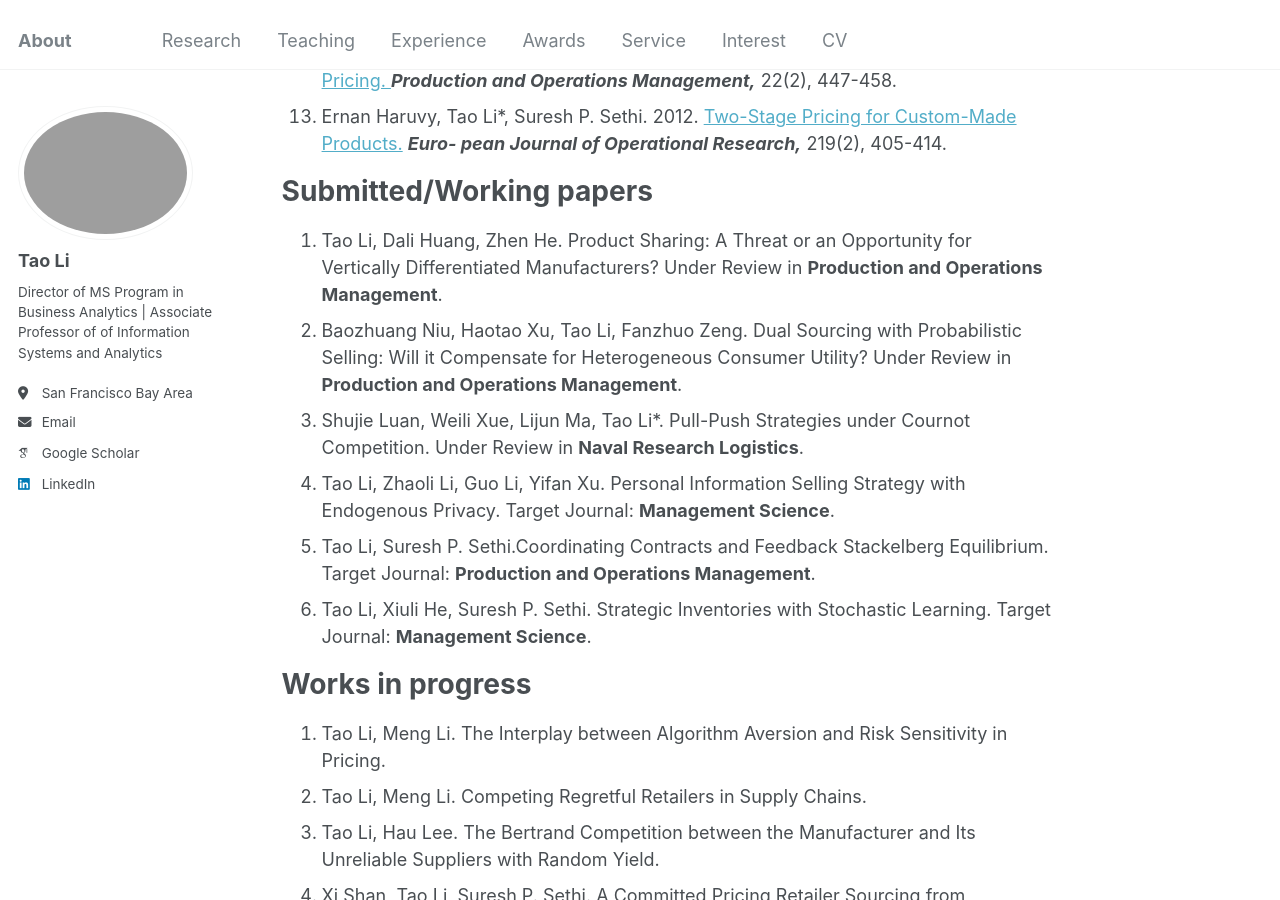
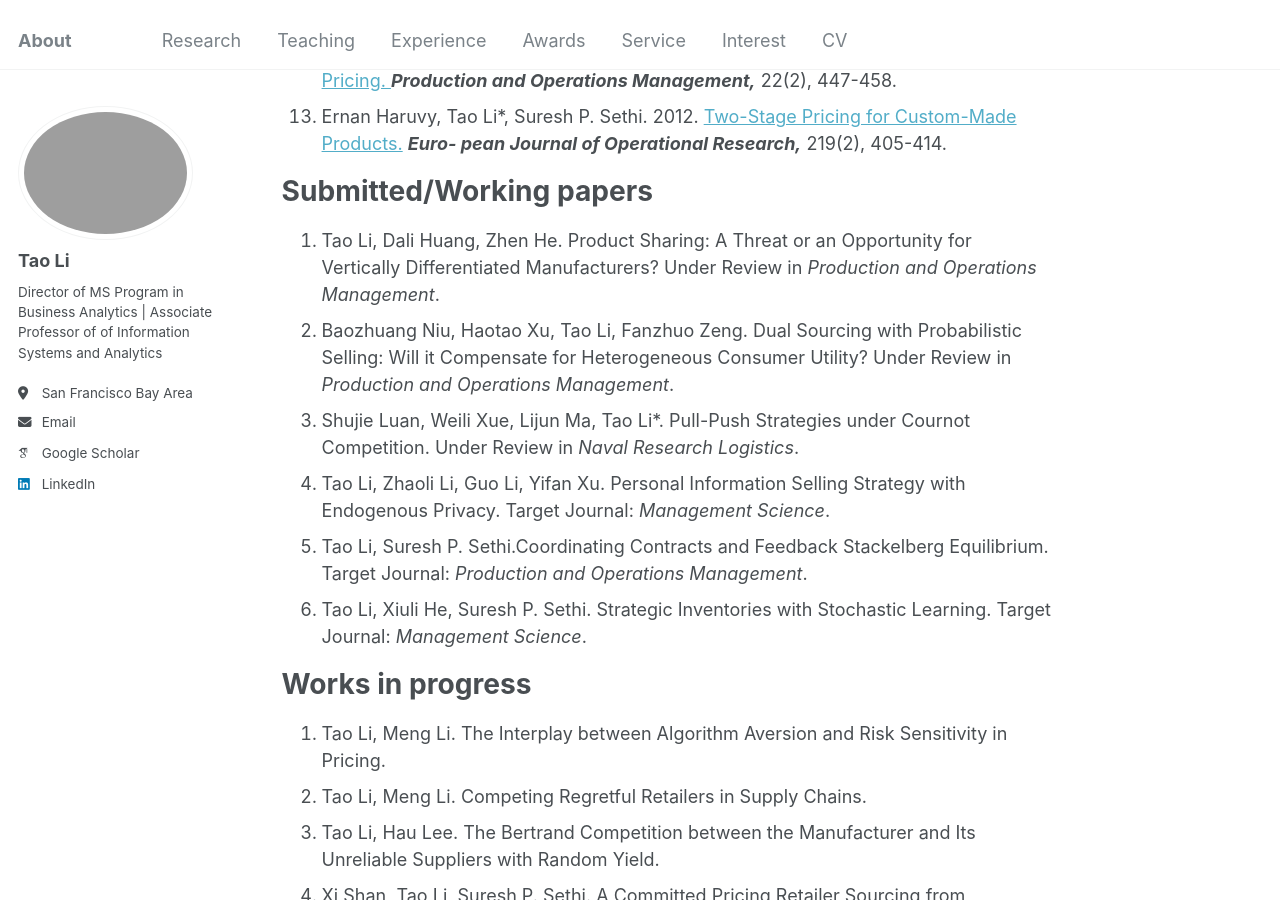
Before and after one commit to Prof-TaoLi/Homepage, a Jekyll site: the page built from _pages/research.md, in a window 1280 px wide and 900 px high, scrolled down 1035 px. Built offline with Jekyll 4.4.1, drawn with Linux system fonts in a browser that asks for light colours; some web fonts are replaced.

```diff
--- a/_pages/research.md
+++ b/_pages/research.md
@@ -22,17 +22,17 @@ author_profile: true
 Submitted/Working papers
 ======
 1. Tao Li, Dali Huang, Zhen He. Product Sharing: A Threat or an Opportunity for Vertically Differentiated
-Manufacturers? Under Review in <b>Production and Operations Management</b>.
+Manufacturers? Under Review in <i>Production and Operations Management</i>.
 2. Baozhuang Niu, Haotao Xu, Tao Li, Fanzhuo Zeng. Dual Sourcing with Probabilistic Selling: Will it
-Compensate for Heterogeneous Consumer Utility? Under Review in <b>Production and Operations Management</b>.
+Compensate for Heterogeneous Consumer Utility? Under Review in <i>Production and Operations Management</i>.
 3. Shujie Luan, Weili Xue, Lijun Ma, Tao Li*. Pull-Push Strategies under Cournot Competition. Under
-Review in <b>Naval Research Logistics</b>.
+Review in <i>Naval Research Logistics</i>.
 4. Tao Li, Zhaoli Li, Guo Li, Yifan Xu. Personal Information Selling Strategy with Endogenous Privacy.
-Target Journal: <b>Management Science</b>.
+Target Journal: <i>Management Science</i>.
 5. Tao Li, Suresh P. Sethi.Coordinating Contracts and Feedback Stackelberg Equilibrium. Target Journal:
-<b>Production and Operations Management</b>.
+<i>Production and Operations Management</i>.
 6. Tao Li, Xiuli He, Suresh P. Sethi. Strategic Inventories with Stochastic Learning. Target Journal:
-<b>Management Science</b>.
+<i>Management Science</i>.
 
 Works in progress
 ======
```
